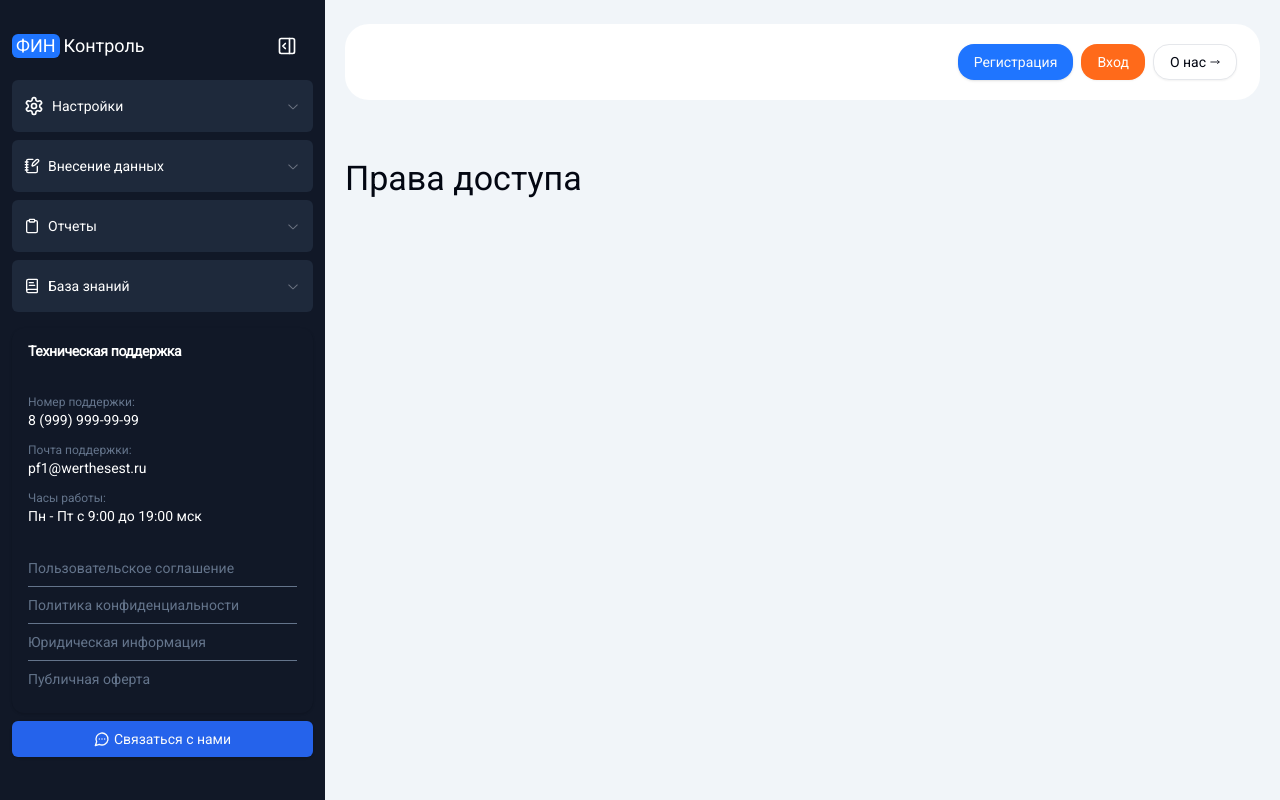
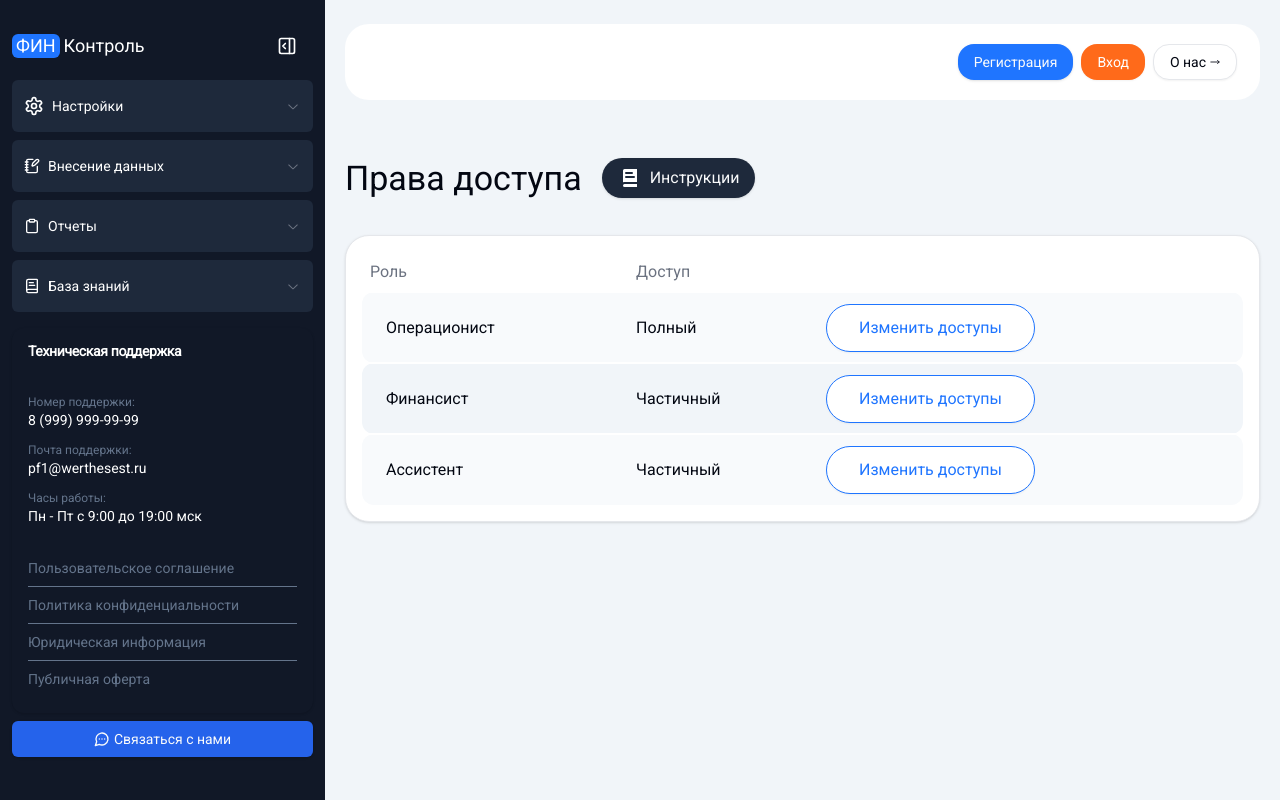
Before and after one commit to edik0101/pofk_frontend, a Next.js app: page /settings/access in a window 1280 px wide. Built offline with nearby package versions, Linux system fonts and the light colour scheme.

Commit message:
feat: add settings/access page table

```diff
--- a/src/app/settings/access/page.tsx
+++ b/src/app/settings/access/page.tsx
@@ -1,9 +1,62 @@
+import InstructionsButton from "@/components/Buttons/Instructions/Instructions";
 import Heading from "@/components/Heading/Heading";
+import SimpleTable from "@/components/Tables/SimpleTable/SimpleTable";
+import { Button } from "@/components/ui/button";
+import { Card } from "@/components/ui/card";
+
+const AccessRightsColumns = ["Роль", "Доступ", ""];
+const AccessRightsData = [
+  {
+    role: "Операционист",
+    access: "Полный",
+    button: (
+      <Button
+        variant="outline"
+        className="h-12 rounded-3xl border-primary px-8 text-base text-primary"
+      >
+        Изменить доступы
+      </Button>
+    ),
+  },
+  {
+    role: "Финансист",
+    access: "Частичный",
+    button: (
+      <Button
+        variant="outline"
+        className="h-12 rounded-3xl border-primary px-8 text-base text-primary"
+      >
+        Изменить доступы
+      </Button>
+    ),
+  },
+  {
+    role: "Ассистент",
+    access: "Частичный",
+    button: (
+      <Button
+        variant="outline"
+        className="h-12 rounded-3xl border-primary px-8 text-base text-primary"
+      >
+        Изменить доступы
+      </Button>
+    ),
+  },
+];
 
 export default function AccessSettings() {
   return (
     <div>
-      <Heading text="Права доступа" />
+      <div className="flex flex-wrap items-baseline gap-5">
+        <Heading text="Права доступа" />
+        <InstructionsButton />
+      </div>
+      <Card className="mt-5 rounded-3xl p-4">
+        <SimpleTable
+          data={AccessRightsData}
+          columnsHeaders={AccessRightsColumns}
+        ></SimpleTable>
+      </Card>
     </div>
   );
 }
```
